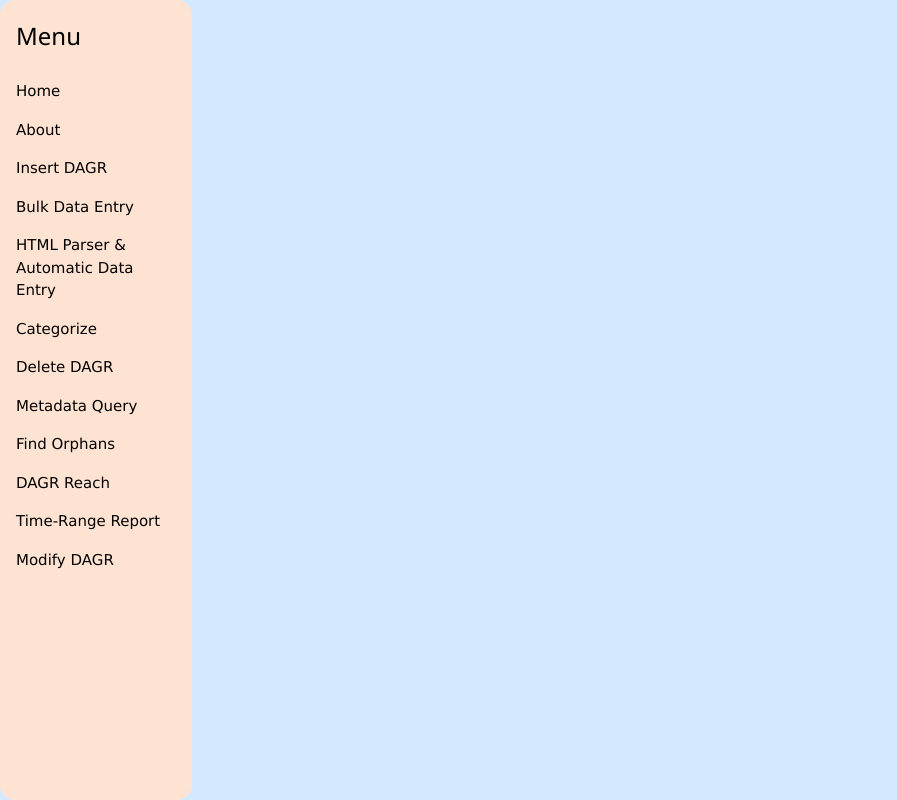
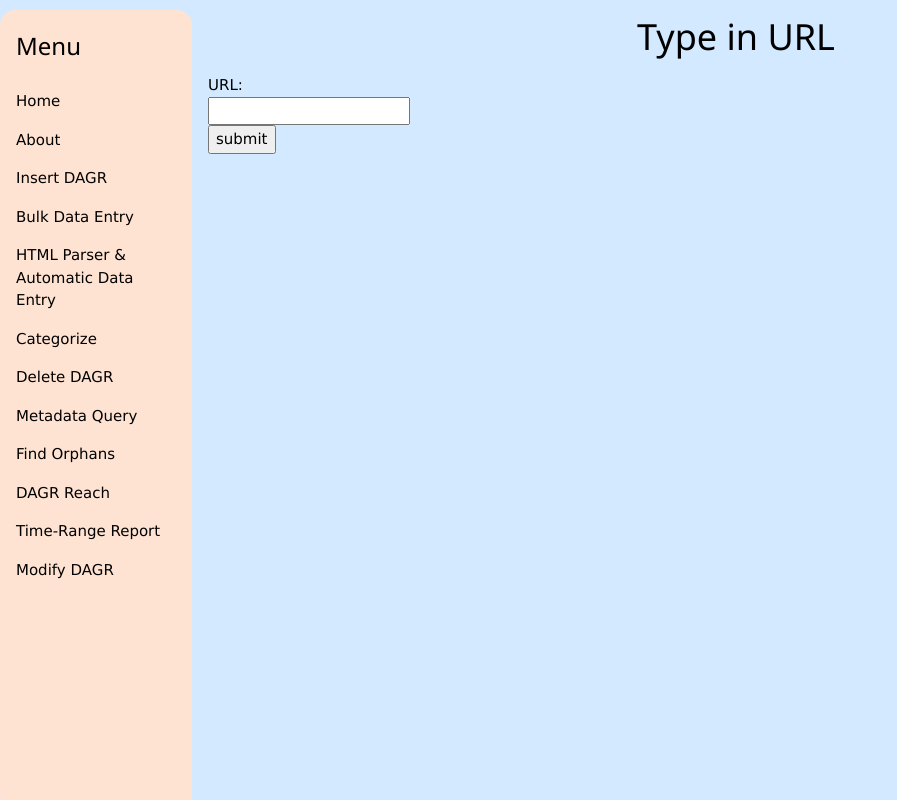
Before and after one commit to mangorocoro/dagrproject, a Django app: page /htmlparser/ in a window 1280 px wide. Shown: the whole page, without its empty margins (0-897 px from the left). Run offline with Django 3.2, Linux system fonts and the light colour scheme; some libraries are stand-ins or nearby versions.

Commit message:
url parsing with metadata extraction

```diff
--- a/dagr/home/templates/htmlparser.html
+++ b/dagr/home/templates/htmlparser.html
@@ -6,6 +6,26 @@
     <title>{% block title %}HTML Parser{% endblock %}</title>
 </head>
 <body>
+    {% block pagecontent %}
+    <h1 align="center">Type in URL</h1>
+
+
+
+    <div class="w3-container">
+        <form action="/urlparser/" method="GET">
+            URL: <br>
+            <input type="text" name="url">
+            <br/>
+            <input type="submit" value="submit" />
+    </form>
+
+
+    </div>
+
+
+
+    {% endblock %}
+
 
 </body>
 </html>
--- a/dagr/home/urls.py
+++ b/dagr/home/urls.py
@@ -17,5 +17,6 @@
     url(r'^reach/$', views.ReachPageView.as_view(), name='reach'),
     url(r'^timerange/$', views.TimeRangePageView.as_view(), name='timerange'),
     url(r'^success/$', views.SuccessView.as_view(), name='success'),
-    url(r'^upload/$', views.upload, name='upload')
+    url(r'^upload/$', views.upload, name='upload'),
+    url(r'^urlparser/$', views.urlParser, name='urlparser'),
 ]
--- a/dagr/home/views.py
+++ b/dagr/home/views.py
@@ -10,6 +10,8 @@
 import uuid
 from subprocess import call
 import subprocess
+import metadata_parser
+
 
 
 class HomePageView(TemplateView):
@@ -42,6 +44,12 @@
 
 def upload(request):
     if request.method == 'POST':
+        '''
+        print("request.META = {}".format(request.META))
+        for ele in request.META:
+            print("{} = {}".format(ele, request.META[ele]))
+        '''
+
         file = request.FILES['file']
         filename = str(file)
         fd = os.open(str(file), os.O_RDWR|os.O_CREAT)
@@ -118,6 +126,48 @@
         for chunk in file.chunks():
             destination.write(chunk)
 
+
+def urlParser(request):
+    if request.method == "GET":
+        url = request.GET.get('url')
+        # if first 7 or 8 chars are not http:// or https:// append it
+        http = "http://"
+        https = "https://"
+        if not url.startswith(http) or not url.startswith(https):
+            url = http + url
+
+        print("url = {}".format(url))
+        page = metadata_parser.MetadataParser(url=url, search_head_only=False)
+
+        title = page.get_metadata('title')
+        description = page.get_metadata('description')
+        id = uuid.uuid4()
+
+        date = page.get_metadata('pubdate')
+        print("date = {}".format(date))
+
+
+    return HttpResponseRedirect(reverse('success'))
+
+
+'''
+    url = 'http://www.cnn.com'
+    page = metadata_parser.MetadataParser(url=url)
+    print(page.metadata)
+    print("\n\n")
+    print("URL title:", page.get_metadata('title'))
+    print("\n\n")
+    date = page.get_metadata('pubdate')
+    date = date[:10] + " " + date[11:len(date) - 1]
+    print("URL publish date:", date)
+    print("\n\n")
+    print("URL description:", page.get_metadata('description'))
+    print("\n\n")
+    id = uuid.uuid4()
+    x.execute("""SELECT * FROM DAGR""")
+
+'''
+
 class SuccessView(TemplateView):
     template_name = 'success.html'
 
```
